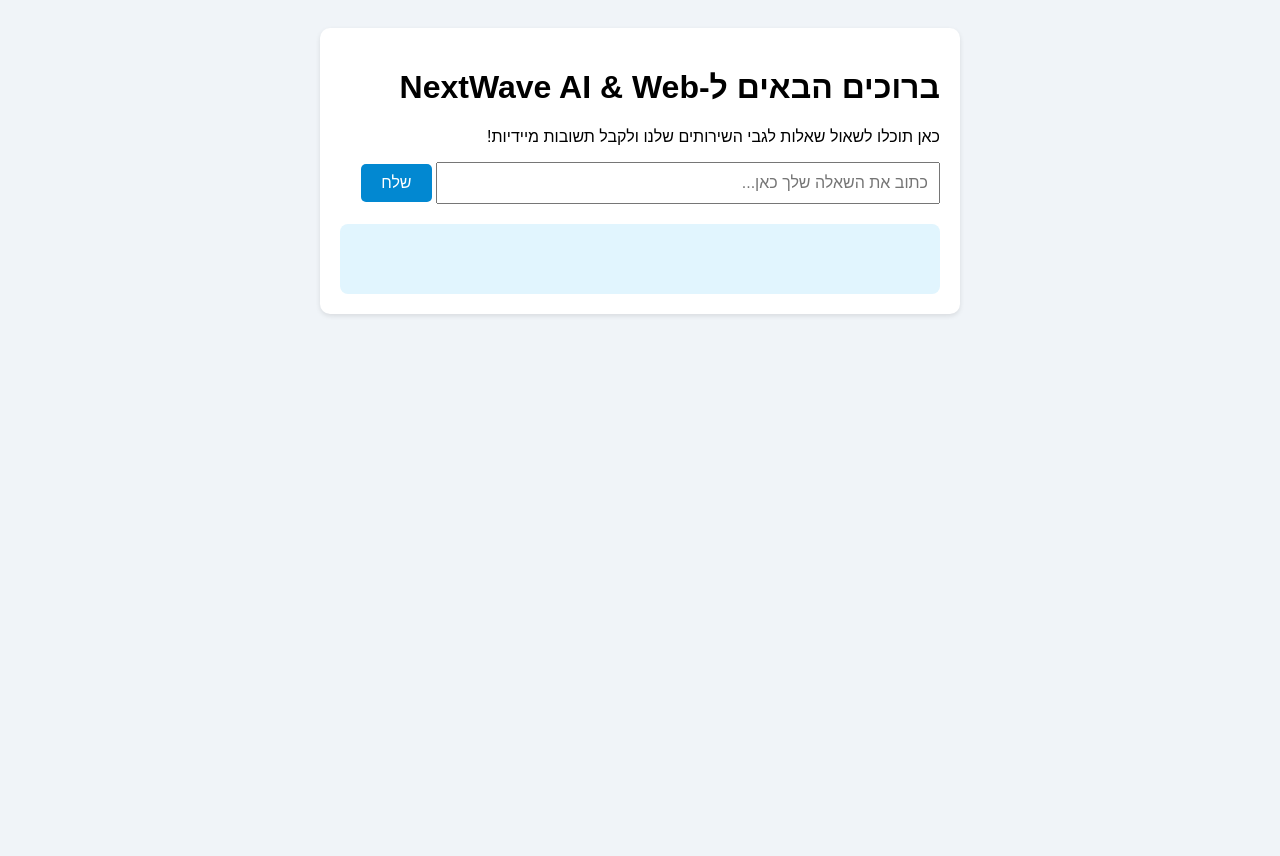
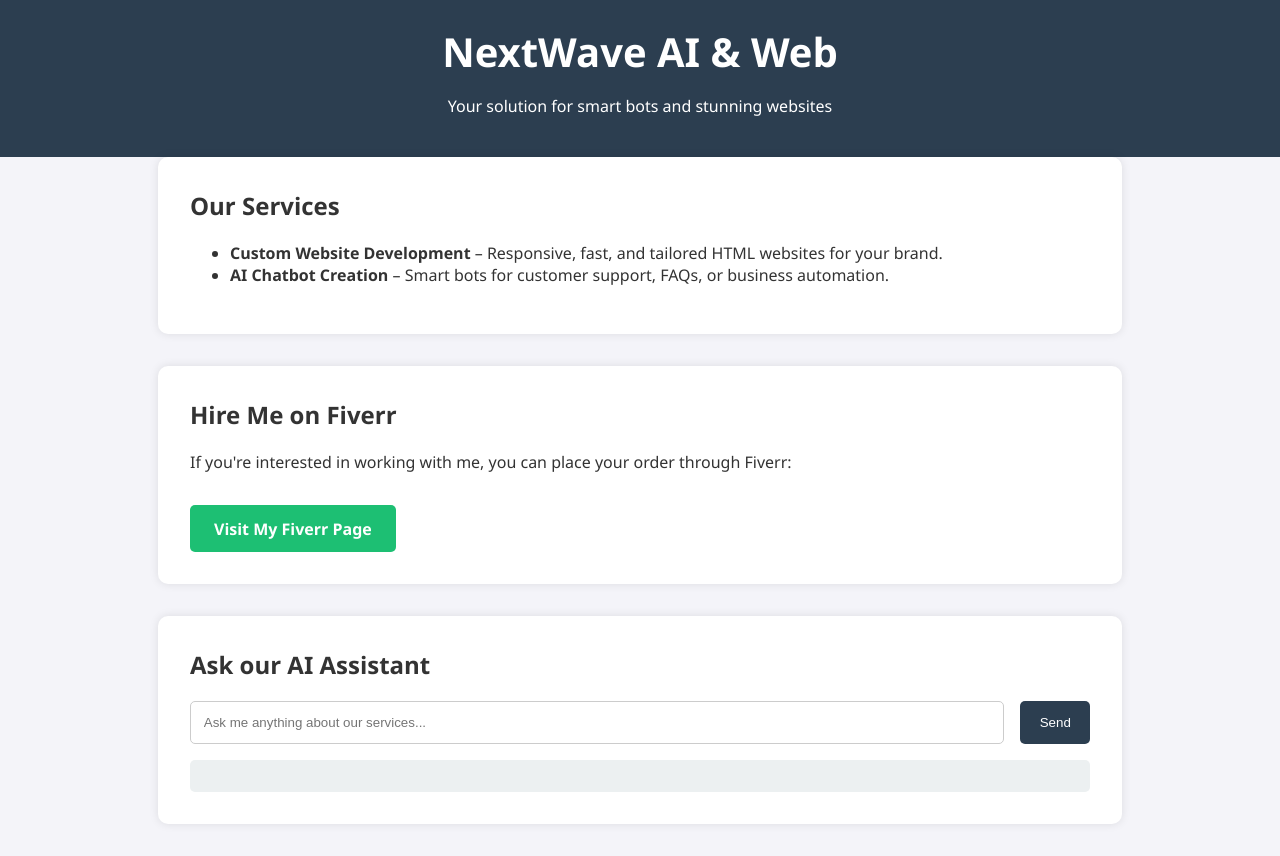
Before and after one commit to Yoavga19/FirstWeb, a Flask app: page / in a window 1280 px wide. Before the commit the page ends 316 px from the top, so only its background shows below. Run offline with Flask 3, Linux system fonts and the light colour scheme.

Commit message:
Update index.html

```diff
--- a/templates/index.html
+++ b/templates/index.html
@@ -1,56 +1,135 @@
 <!DOCTYPE html>
-<html lang="he">
+<html lang="en">
+
 <head>
   <meta charset="UTF-8" />
-    <title>NextWave AI & Web Chatbot</title>
+  <meta name="viewport" content="width=device-width, initial-scale=1.0" />
+  <title>NextWave AI & Web</title>
   <style>
-        body { font-family: Arial, sans-serif; direction: rtl; padding: 20px; background: #f0f4f8; }
-        #chatbox { max-width: 600px; margin: auto; background: white; padding: 20px; border-radius: 10px; box-shadow: 0 2px 5px rgba(0,0,0,0.1);}
-        #response { margin-top: 20px; background: #e1f5fe; padding: 10px; border-radius: 8px; min-height: 50px;}
-        input[type="text"] { width: 80%; padding: 10px; font-size: 1rem; }
-        button { padding: 10px 20px; font-size: 1rem; background: #0288d1; color: white; border: none; border-radius: 5px; cursor: pointer; }
-        button:hover { background: #026ca0; }
+    body {
+      font-family: 'Segoe UI', sans-serif;
+      margin: 0;
+      padding: 0;
+      background: #f4f4f9;
+      color: #333;
+    }
+    header {
+      background: #2c3e50;
+      color: white;
+      padding: 1.5rem;
+      text-align: center;
+    }
+    header h1 {
+      margin: 0;
+      font-size: 2.5rem;
+    }
+    section {
+      padding: 2rem;
+      max-width: 900px;
+      margin: auto;
+    }
+    .services, .chatbot-section, .fiverr-section {
+      background: white;
+      border-radius: 10px;
+      padding: 2rem;
+      box-shadow: 0 0 10px rgba(0, 0, 0, 0.1);
+      margin-bottom: 2rem;
+    }
+    .services h2, .chatbot-section h2, .fiverr-section h2 {
+      margin-top: 0;
+    }
+    .chat-box {
+      display: flex;
+      gap: 1rem;
+      margin-top: 1rem;
+    }
+    .chat-box input {
+      flex: 1;
+      padding: 0.8rem;
+      border-radius: 5px;
+      border: 1px solid #ccc;
+    }
+    .chat-box button {
+      padding: 0.8rem 1.2rem;
+      border: none;
+      border-radius: 5px;
+      background: #2c3e50;
+      color: white;
+      cursor: pointer;
+    }
+    #response {
+      margin-top: 1rem;
+      background: #ecf0f1;
+      padding: 1rem;
+      border-radius: 5px;
+    }
+    .fiverr-link {
+      display: inline-block;
+      margin-top: 1rem;
+      padding: 0.8rem 1.5rem;
+      background: #1dbf73;
+      color: white;
+      text-decoration: none;
+      border-radius: 5px;
+      font-weight: bold;
+    }
+    .fiverr-link:hover {
+      background: #17a65e;
+    }
   </style>
 </head>
+
 <body>
-    <div id="chatbox">
-        <h1>ברוכים הבאים ל-NextWave AI & Web</h1>
-        <p>כאן תוכלו לשאול שאלות לגבי השירותים שלנו ולקבל תשובות מיידיות!</p>
+  <header>
+    <h1>NextWave AI & Web</h1>
+    <p>Your solution for smart bots and stunning websites</p>
+  </header>
 
-        <input type="text" id="userInput" placeholder="כתוב את השאלה שלך כאן..." />
-        <button onclick="sendMessage()">שלח</button>
+  <section class="services">
+    <h2>Our Services</h2>
+    <ul>
+      <li><strong>Custom Website Development</strong> – Responsive, fast, and tailored HTML websites for your brand.</li>
+      <li><strong>AI Chatbot Creation</strong> – Smart bots for customer support, FAQs, or business automation.</li>
+    </ul>
+  </section>
 
+  <section class="fiverr-section">
+    <h2>Hire Me on Fiverr</h2>
+    <p>If you're interested in working with me, you can place your order through Fiverr:</p>
+    <a class="fiverr-link" href="https://www.fiverr.com/your_username" target="_blank">Visit My Fiverr Page</a>
+  </section>
+
+  <section class="chatbot-section">
+    <h2>Ask our AI Assistant</h2>
+    <div class="chat-box">
+      <input type="text" id="userInput" placeholder="Ask me anything about our services...">
+      <button onclick="sendMessage()">Send</button>
+    </div>
     <div id="response"></div>
-    </div>
+  </section>
 
   <script>
     async function sendMessage() {
-            const message = document.getElementById("userInput").value.trim();
-            if (!message) return alert("אנא הזן שאלה.");
+      const message = document.getElementById("userInput").value;
+      const responseDiv = document.getElementById("response");
+      responseDiv.innerHTML = "Sending...";
 
-            const responseDiv = document.getElementById("response");
-            responseDiv.innerHTML = "טוען...";
-
-            try {
       const response = await fetch("/ask", {
         method: "POST",
-                    headers: { "Content-Type": "application/json" },
+        headers: {
+          "Content-Type": "application/json"
+        },
         body: JSON.stringify({ message })
       });
 
       const data = await response.json();
-
       if (data.answer) {
-                    responseDiv.innerHTML = `<strong>בוט:</strong> ${data.answer}`;
-                } else if (data.error) {
-                    responseDiv.innerHTML = `<strong>שגיאה:</strong> ${data.error}`;
+        responseDiv.innerHTML = `<strong>Bot:</strong> ${data.answer}`;
       } else {
-                    responseDiv.innerHTML = "התגובה ריקה.";
-                }
-            } catch (err) {
-                responseDiv.innerHTML = `<strong>שגיאה בתקשורת עם השרת:</strong> ${err.message}`;
+        responseDiv.innerHTML = `<strong>Error:</strong> ${data.error}`;
       }
     }
   </script>
 </body>
+
 </html>
```
Lines whose indentation alone changed are shown as unchanged.
